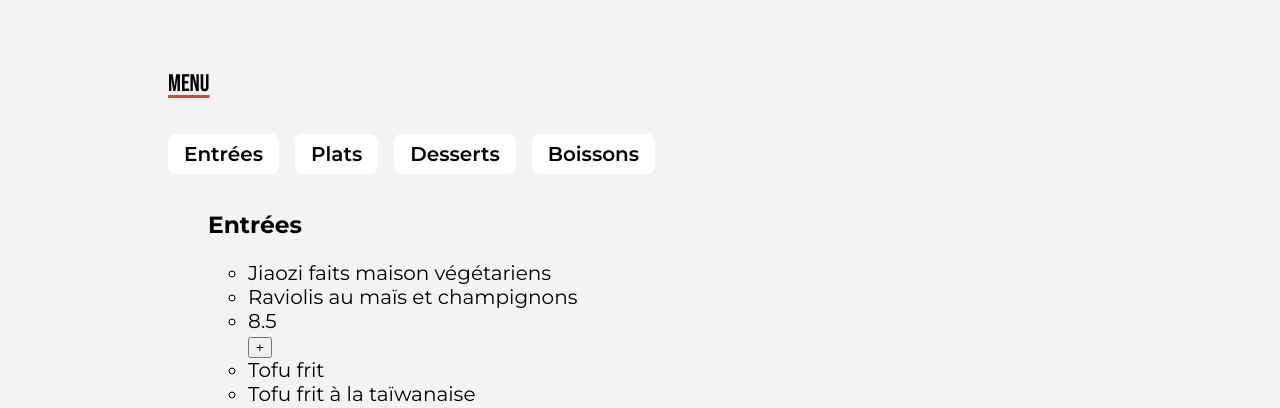
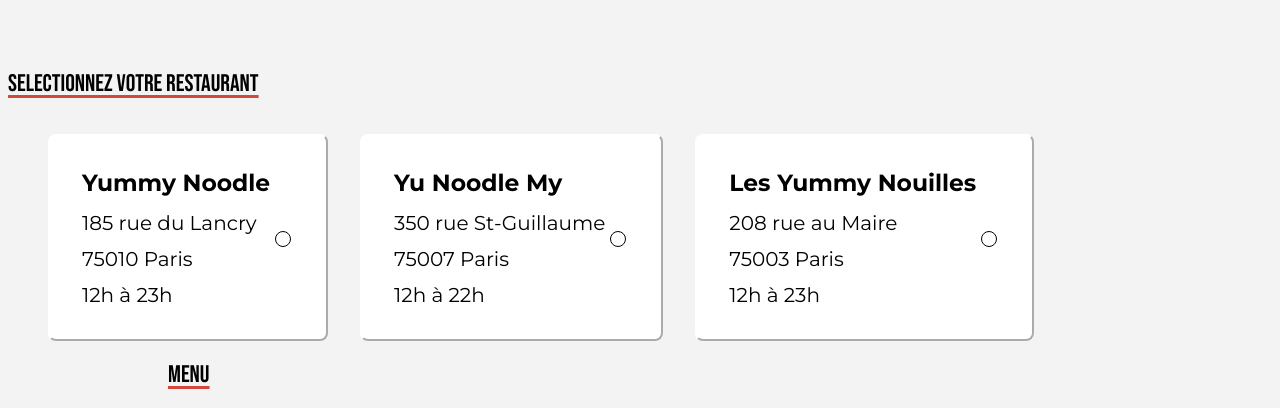
Before and after one commit to Luciekali/oc-yummy, a React (Vite) app: page /commander in a window 1280 px wide. Shown: the part 496-904 px from the top of the page. Built offline with nearby package versions, Linux system fonts and the light colour scheme.

Commit message:
restaurants card style and datas

```diff
--- /dev/null
+++ b/src/datas/restaurant.tsx
@@ -0,0 +1,28 @@
+export const restaurant = [
+    {
+        name: 'Yummy Noodle',
+        adress: '185 rue du Lancry',
+        city: '75010 Paris',
+        open: 12,
+        close: 23,
+        id: 'jfgrielmjg4534',
+    },
+
+    {
+        name: 'Yu Noodle My',
+        adress: '350 rue St-Guillaume',
+        city: '75007 Paris',
+        open: 12,
+        close: 22,
+        id: 'jiogrielmjefd45344',
+    },
+
+    {
+        name: 'Les Yummy Nouilles',
+        adress: '208 rue au Maire',
+        city: '75003 Paris',
+        open: 12,
+        close: 23,
+        id:'kdsjhgr324674'
+    },
+]
--- a/src/pages/Click&collect/ClickAndCollect.jsx
+++ b/src/pages/Click&collect/ClickAndCollect.jsx
@@ -1,11 +1,14 @@
 import IntroBanner from "./IntroSection/IntroBanner"
 import MenuSection from "./MenuSection/MenuSection"
+import RestaurantSection from "./RestaurantSection/RestaurantSection"
 
 function ClickAndCollect () {
 return (
     <div className="clickandcollect-page">
     <IntroBanner />
+    <RestaurantSection />
     <MenuSection/>
+
     </div>
 )
 }
--- /dev/null
+++ b/src/pages/Click&collect/RestaurantSection/RestaurantSection.jsx
@@ -0,0 +1,30 @@
+import { restaurant } from "../../../datas/restaurant"
+import '../../../styles/pages/clickandcollect/restaurantsection.scss'
+
+function RestaurantSection () {
+return (
+    <section className="restaurant-section">
+        <h2>Selectionnez votre restaurant</h2>
+
+       <ul className="restaurant-list">
+            {restaurant.map((restau) => (
+
+                <li className='restaurant-card'key={restau.id}>
+                    <label className="restaurant-infos">
+                        <div>
+                        <h3>{restau.name}</h3>
+                        <p>{restau.adress}</p>
+                        <p>{restau.city}</p>
+                        <p>{restau.open}h à {restau.close}h</p>
+                        </div>
+               <input className='radio-btn' type='radio' value={`${restau.name}`}/></label></li>
+
+
+       ))}
+
+       </ul>
+    </section>
+)
+}
+
+export default RestaurantSection
--- a/src/styles/pages/clickandcollect/menusection.scss
+++ b/src/styles/pages/clickandcollect/menusection.scss
@@ -7,7 +7,6 @@
     gap: 16px;
     display: flex;
     cursor: pointer;
-    list-style-type: none;
 
     .filterbar-btn{
     border-radius: 8px;
--- /dev/null
+++ b/src/styles/pages/clickandcollect/restaurantsection.scss
@@ -0,0 +1,44 @@
+@import '../../styles.scss';
+
+.restaurant-list {
+    display:flex;
+    flex-direction: row;
+    gap:32px;
+
+    .restaurant-card {
+    background-color: $white;
+    padding: 1rem 2rem;
+    border-radius: 0.5rem;
+    border: outset 2px $white;
+
+    &:hover {
+        border: outset 2px $black;
+
+            }
+        .restaurant-infos {
+            cursor: pointer;
+            line-height: 16px;
+             display: flex;
+    flex-direction: row;
+    align-items: center;
+        }
+.radio-btn {
+        -webkit-appearance: none;
+        color: $black;
+        border: solid 1px $black;
+        border-radius: 50%;
+        height: 16px;
+        width:16px;
+        cursor: pointer;
+            &:hover {
+                transition: all 100ms;
+                background-color: $light-grey;
+                border-color: $black;
+                border: solid 3px $black;
+            }
+            &:checked {
+                transition: all 120ms;
+                background-color: $light-grey;
+                border: solid 6px $black;
+                border-color: $black;
+}}}}
--- a/src/styles/styles.scss
+++ b/src/styles/styles.scss
@@ -51,8 +51,6 @@ font-size: $body-font-size;
    color: $black;
 }
 
-
-
 @mixin title-props {
    font-family: $title-font;
     font-weight: $title-font-weight;
@@ -80,3 +78,7 @@ h1 {
  .colored-text {
    color: $red-highlight
  }
+
+ ul, li {
+   list-style-type: none;
+ }
```
